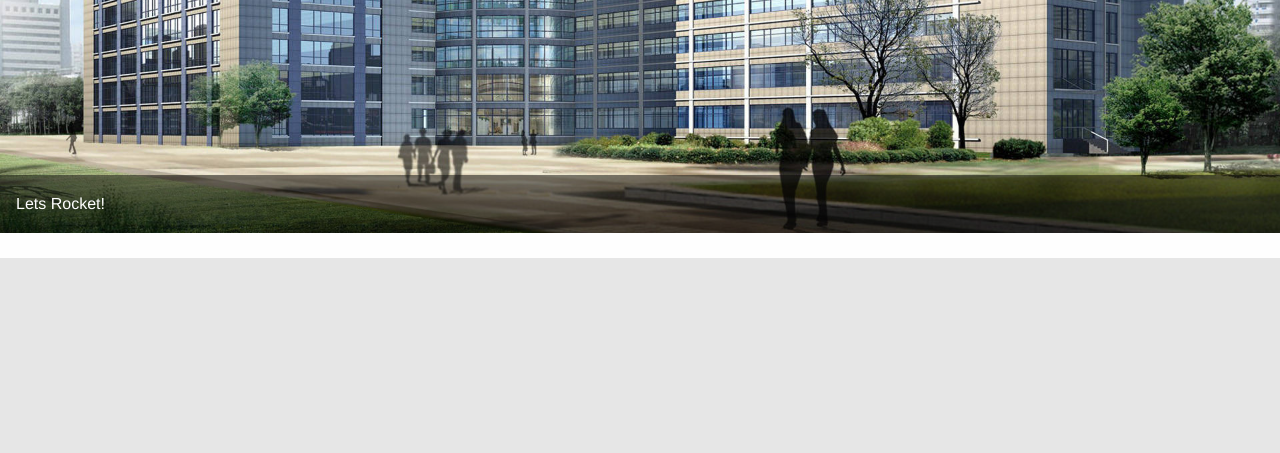
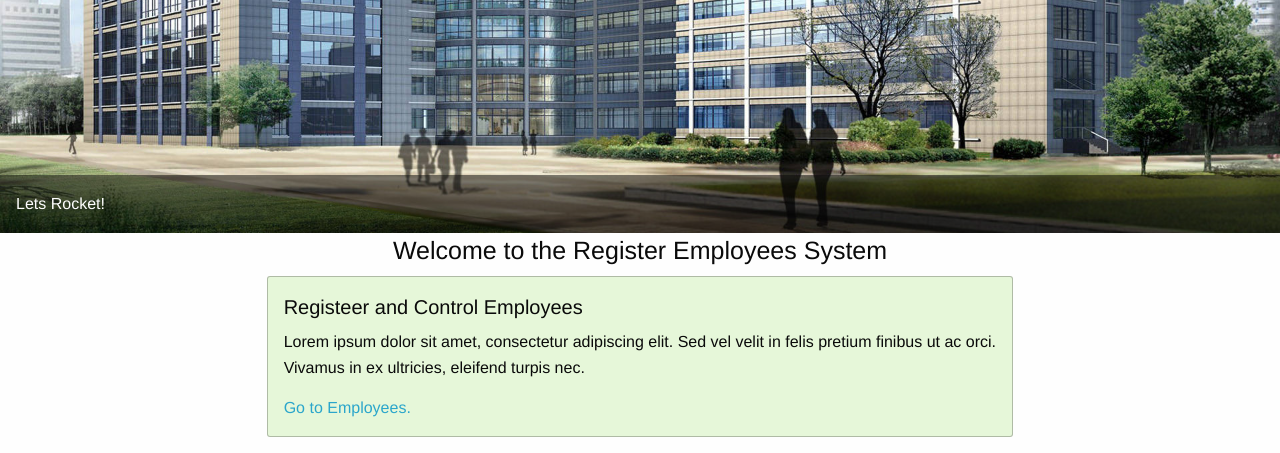
Before and after one commit to apinto25/employees_project, a Django app: template templates/home.html in a window 1280 px wide. Shown: the part 542-995 px from the top of the page. Before the commit the page ends 800 px from the top, so only its background shows below. Run offline with Django 3.2, Linux system fonts and the light colour scheme; the template is opened without the code that fills it, so the values that code supplies are empty; some libraries are stand-ins or nearby versions.

Commit message:
Update  html template for the home screen.

```diff
--- a/templates/home.html
+++ b/templates/home.html
@@ -32,4 +32,21 @@
 </div>
 <!-- End of home image -->
 
+<!-- Start of welcome message -->
+<div class="grid-x align-center">
+    <h1 class="cell large-8" style="text-align: center; font-size: 25px;">
+        Welcome to the Register Employees System
+    </h1>
+    <div class="cell large-7">
+        <div class="callout success">
+            <h5>Registeer and Control Employees</h5>
+            <p>Lorem ipsum dolor sit amet, consectetur adipiscing elit. Sed vel velit in felis pretium finibus ut ac
+                orci. Vivamus in ex ultricies, eleifend turpis nec.</p>
+            <a href="#">Go to Employees.</a>
+        </div>
+    </div>
+
+</div>
+<!-- End of welcome message -->
+
 {% endblock content %}
```
